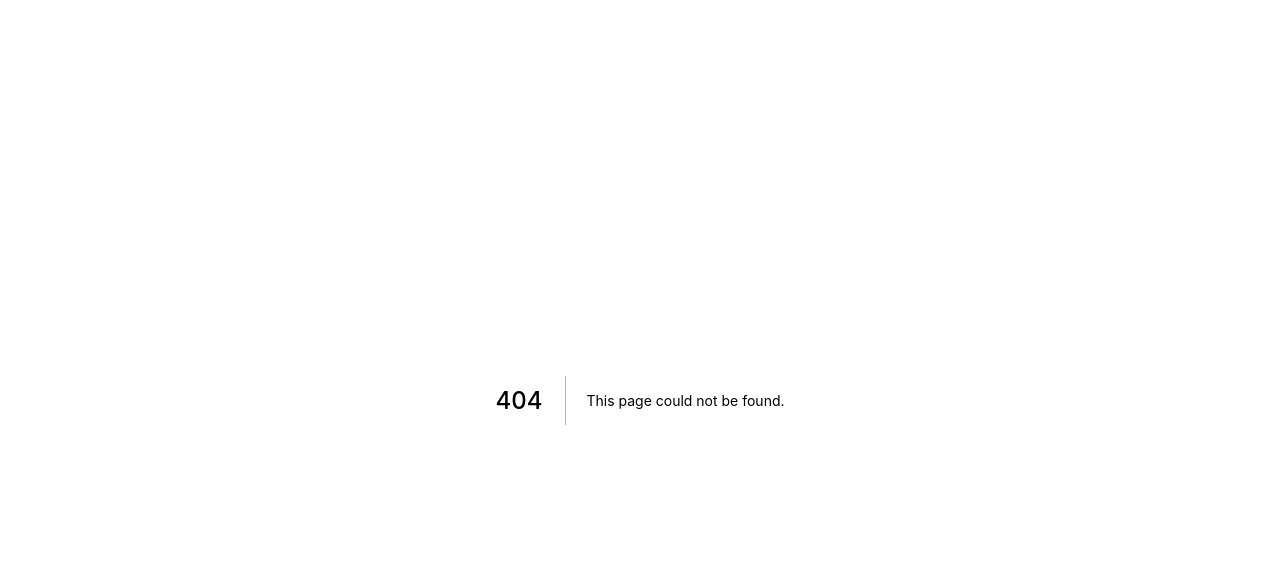
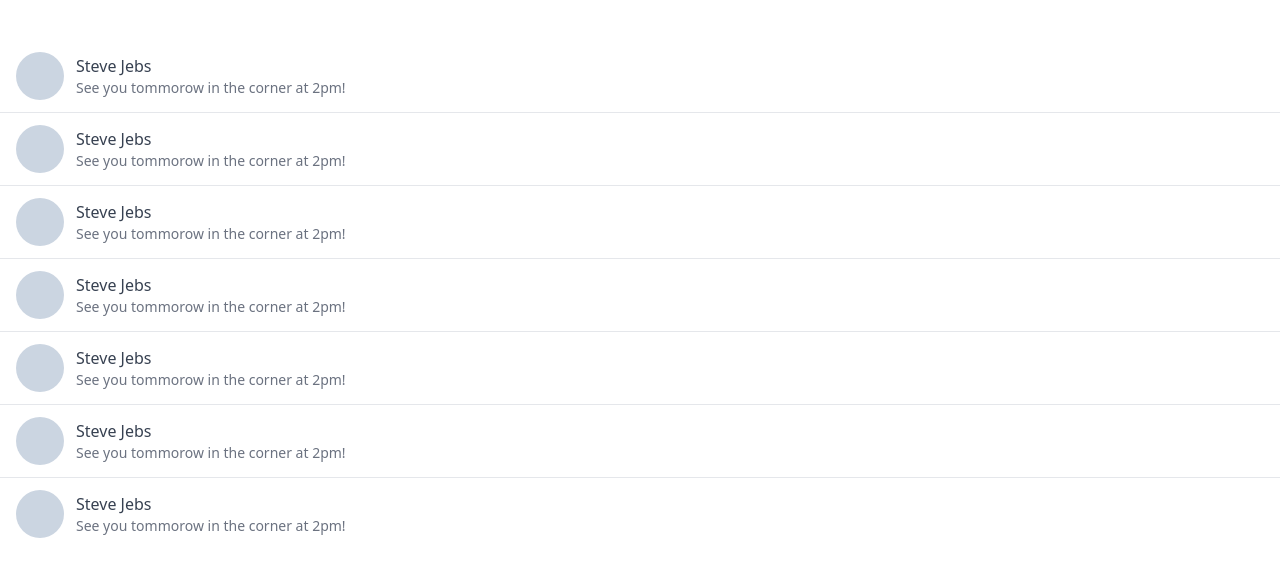
Before and after one commit to yeonjijeon/React-nomad_carrot_market_app, a Next.js app: page /charts in a window 1280 px wide. Before the commit this address had no page. Shown: the top 576 px of the page. Built offline with nearby package versions, Linux system fonts and the light colour scheme.

Commit message:
Charts Page

```diff
--- /dev/null
+++ b/pages/charts.tsx
@@ -0,0 +1,21 @@
+import type { NextPage } from 'next'
+
+const Charts: NextPage = () => {
+  return (
+    <div className="py-10 divide-y-[1px]">
+      {new Array(7).fill(1).map((_, i) => (
+        <div className="flex px-4 cursor-pointer py-3 items-center space-x-3">
+          <div className="w-12 h-12 rounded-full bg-slate-300" />
+          <div>
+            <p className="text-gray-700">Steve Jebs</p>
+            <p className="text-sm font-medium text-gray-500">
+              See you tommorow in the corner at 2pm!
+            </p>
+          </div>
+        </div>
+      ))}
+    </div>
+  )
+}
+
+export default Charts
```
